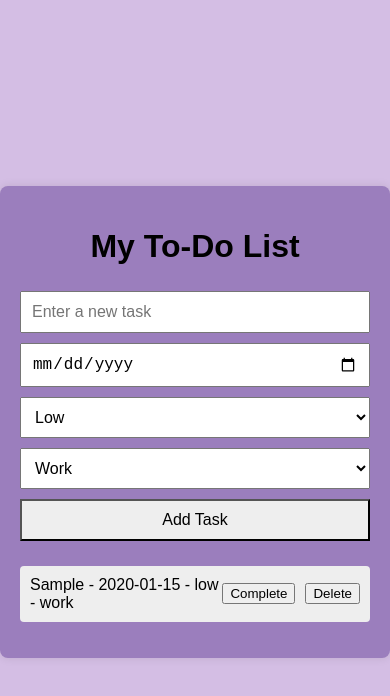
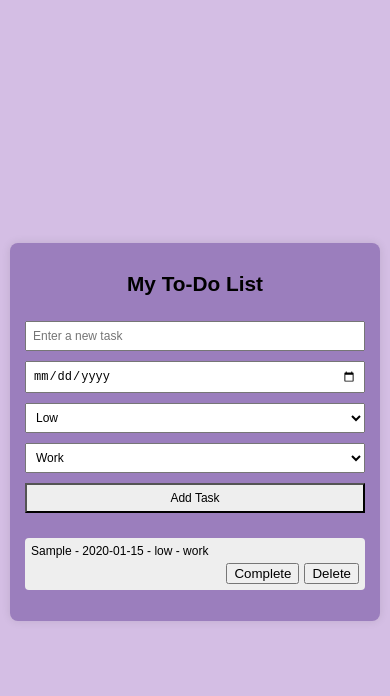
Before and after one commit to Gopinathojha/portfolio, a plain HTML site: page to do list.html in a window 390 px wide. Both pictures are taken after typing "Sample", "2020-01-15" into the empty fields and a click on the button "Add Task". Drawn offline with Linux system fonts and the light colour scheme.

Commit message:
Update to do list.html

```diff
--- a/to do list.html
+++ b/to do list.html
@@ -17,11 +17,12 @@
         }
 
         .container {
-            background:#9B7EBD;
+            background: #9B7EBD;
             padding: 20px;
             border-radius: 8px;
             box-shadow: 0 0 10px rgba(0, 0, 0, 0.1);
             width: 400px;
+            max-width: 90vw;
         }
 
         header {
@@ -35,10 +36,13 @@
             margin-bottom: 20px;
         }
 
-        .task-entry input, .task-entry select, .task-entry button {
+        .task-entry input,
+        .task-entry select,
+        .task-entry button {
             margin: 5px 0;
             padding: 10px;
             font-size: 16px;
+            width: 100%;
         }
 
         #task-list {
@@ -54,11 +58,68 @@
             display: flex;
             justify-content: space-between;
             align-items: center;
+            flex-wrap: wrap;
         }
 
         .task-actions {
             display: flex;
             gap: 10px;
+        }
+
+        /* Responsive styling */
+        @media (max-width: 768px) {
+            body {
+                padding: 10px;
+            }
+
+            .container {
+                width: 100%;
+                max-width: 95vw;
+                padding: 15px;
+            }
+
+            header h1 {
+                font-size: 1.5em;
+            }
+
+            .task-entry input,
+            .task-entry select,
+            .task-entry button {
+                font-size: 14px;
+                padding: 8px;
+            }
+
+            #task-list li {
+                font-size: 14px;
+                padding: 8px;
+            }
+        }
+
+        @media (max-width: 480px) {
+            header h1 {
+                font-size: 1.3em;
+            }
+
+            .task-entry input,
+            .task-entry select,
+            .task-entry button {
+                font-size: 12px;
+                padding: 6px;
+            }
+
+            #task-list li {
+                font-size: 12px;
+                padding: 6px;
+                flex-direction: column;
+                align-items: flex-start;
+            }
+
+            .task-actions {
+                width: 100%;
+                justify-content: flex-end;
+                gap: 5px;
+                margin-top: 5px;
+            }
         }
     </style>
 </head>
@@ -69,8 +130,8 @@
         </header>
         <main>
             <div class="task-entry">
-                <input type="text" id="new-task" placeholder="Enter a new task">
-                <input type="date" id="due-date">
+                <input type="text" id="new-task" placeholder="Enter a new task" style="width: auto;">
+                <input type="date" id="due-date" style="width: auto;">
                 <select id="priority">
                     <option value="low">Low</option>
                     <option value="medium">Medium</option>
```
